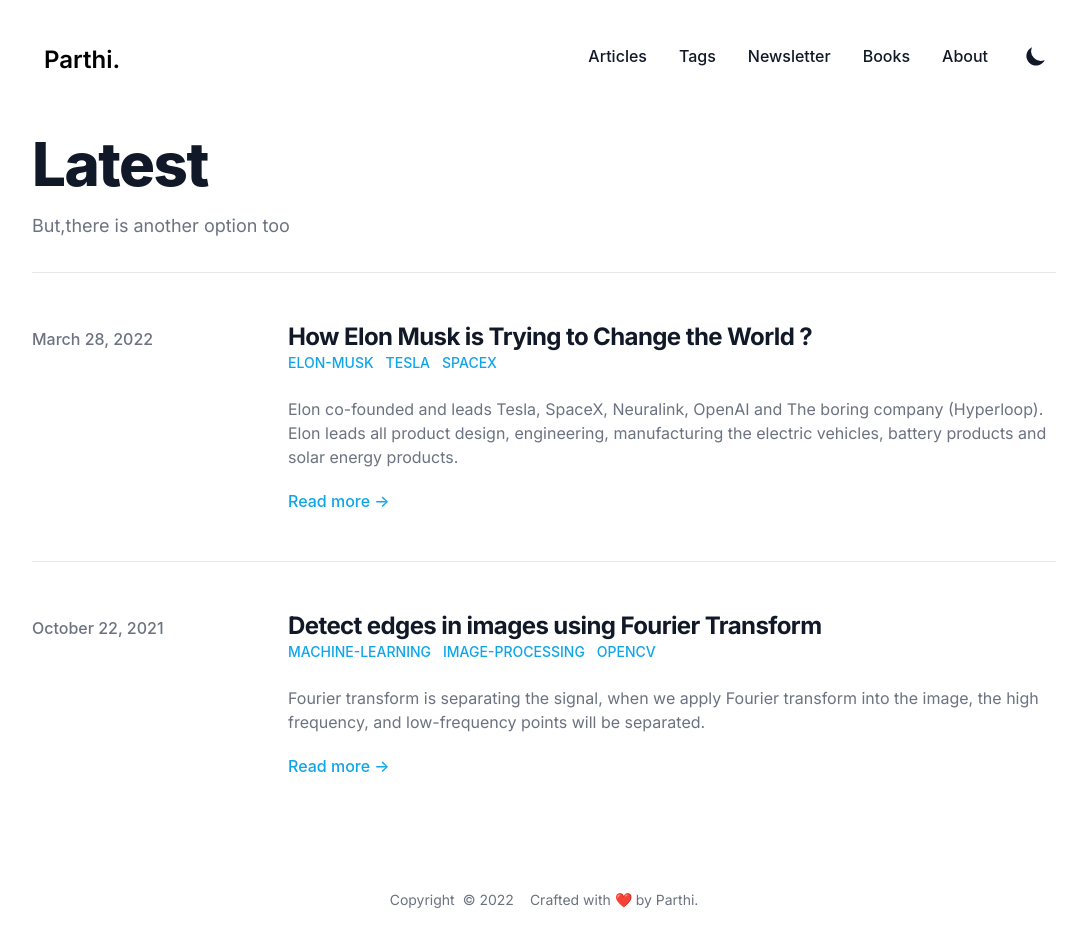
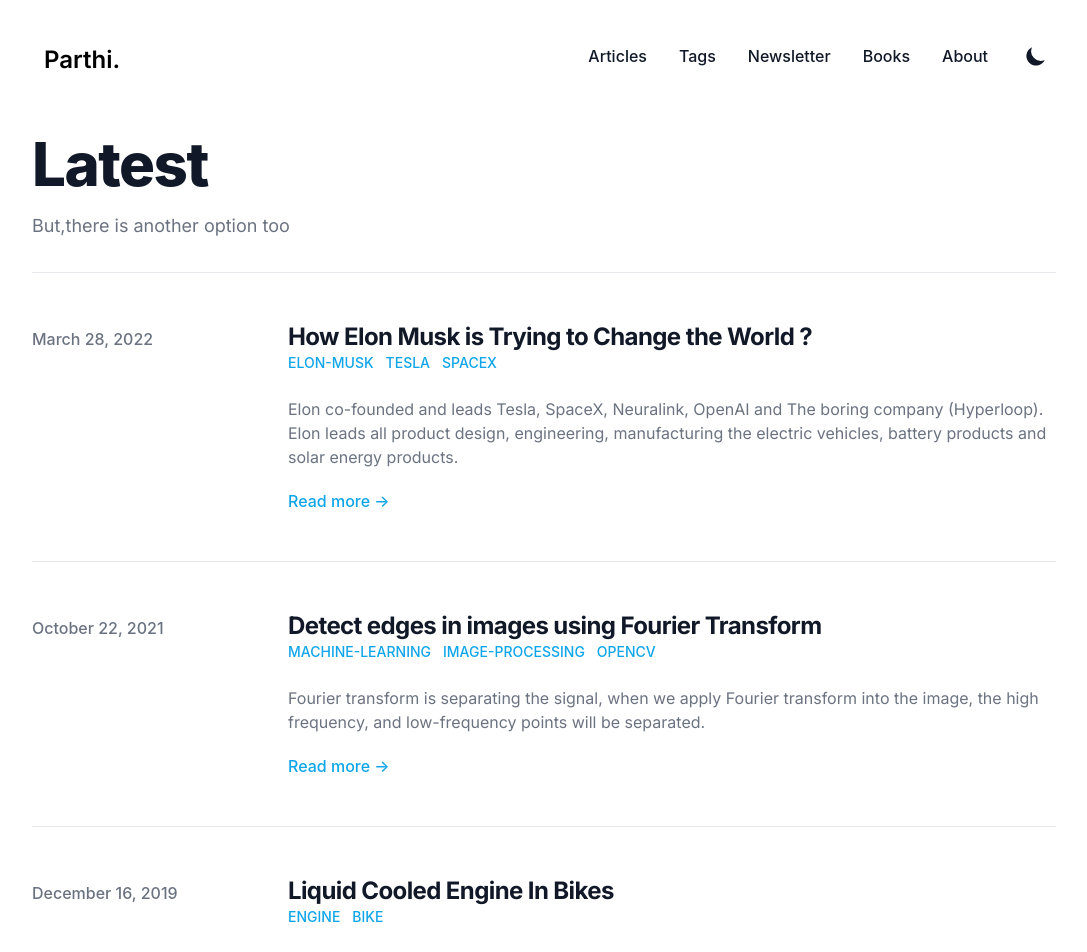
Before and after one commit to paartheee/website, a Next.js app: page / in a window 1280 px wide. Shown: the top 952 px of the page, without its empty margins (96-1183 px from the left). Before the commit the page ends 918 px from the top, so only its background shows below. Built offline with nearby package versions, Linux system fonts and the light colour scheme; a web font is replaced by a local one; what @tailwindcss/typography would draw is missing.

Commit message:
2 blogs added

```diff
--- a/components/Footer.js
+++ b/components/Footer.js
@@ -17,7 +17,6 @@ export default function Footer() {
         <div className="flex mb-2 space-x-2 text-sm text-gray-500 dark:text-gray-400">
           <div>Copyright</div>
           <div>{`© ${new Date().getFullYear()}`}</div>
-          <Link href="https://blogwebsite-git-master-parthi-bharathi.vercel.app/"></Link>
           <div>Crafted with ❤️ by Parthi.</div>
         </div>
       </div>
--- /dev/null
+++ b/data/blog/LIQUID COOLED ENGINE IN BIKES.md
@@ -0,0 +1,9 @@
+---
+title: Liquid Cooled Engine In Bikes
+date: '2019-12-16'
+author: ['Parthiban Marimuthu']
+tags: ['Engine','Bike']
+draft: false
+summary: In engine working time during power stroke the spark will be created. The spark creates the more amount of heat. This heat affect the engine. So engine cooling process is mandatory.
+link: https://parthibanmarimuthu.medium.com/liquid-cooled-engine-in-bikes-3d9ccc557e00
+---
--- /dev/null
+++ b/data/blog/Why Royal Enfield bikes are make more noise compare to other bikes.md
@@ -0,0 +1,9 @@
+---
+title: Why Royal Enfield bikes are make more noise compare to other Bikes.?
+date: '2018-08-08'
+author: ['Parthiban Marimuthu']
+tags: ['RE', 'Royal Enfield', 'Bike']
+draft: false
+summary: Silencer is not fully reason for making this noise.The main reason is “BORE AND STROKE RATIO”
+link: https://parthibanmarimuthu.medium.com/why-royal-enfield-bikes-are-make-more-noise-compare-to-other-bikes-70b430085a2a
+---
```
Also changed, not shown: data/blog/How Elon Musk is Trying to Change the World - Copy.md (renamed from data/blog/How Elon Musk is Trying to Change the World.md).
